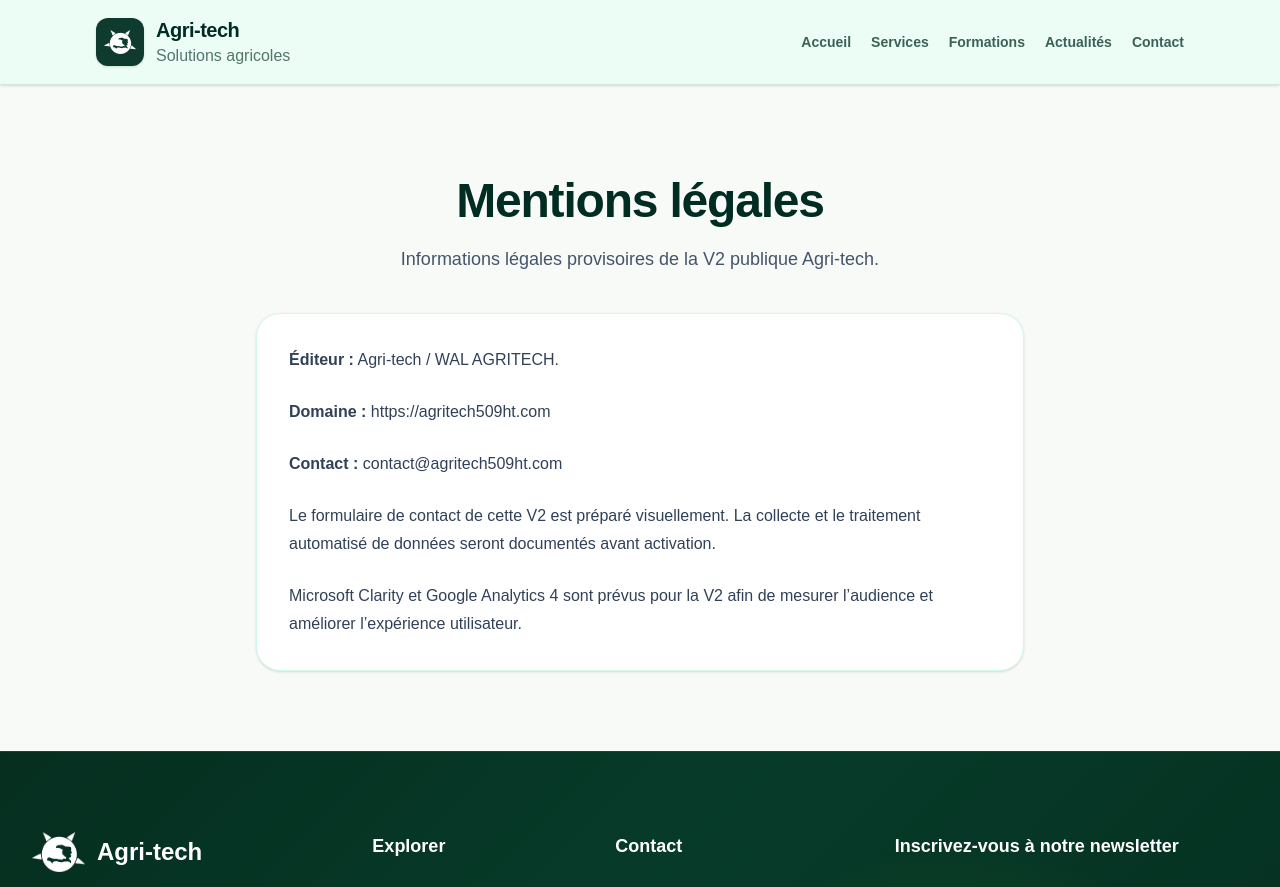
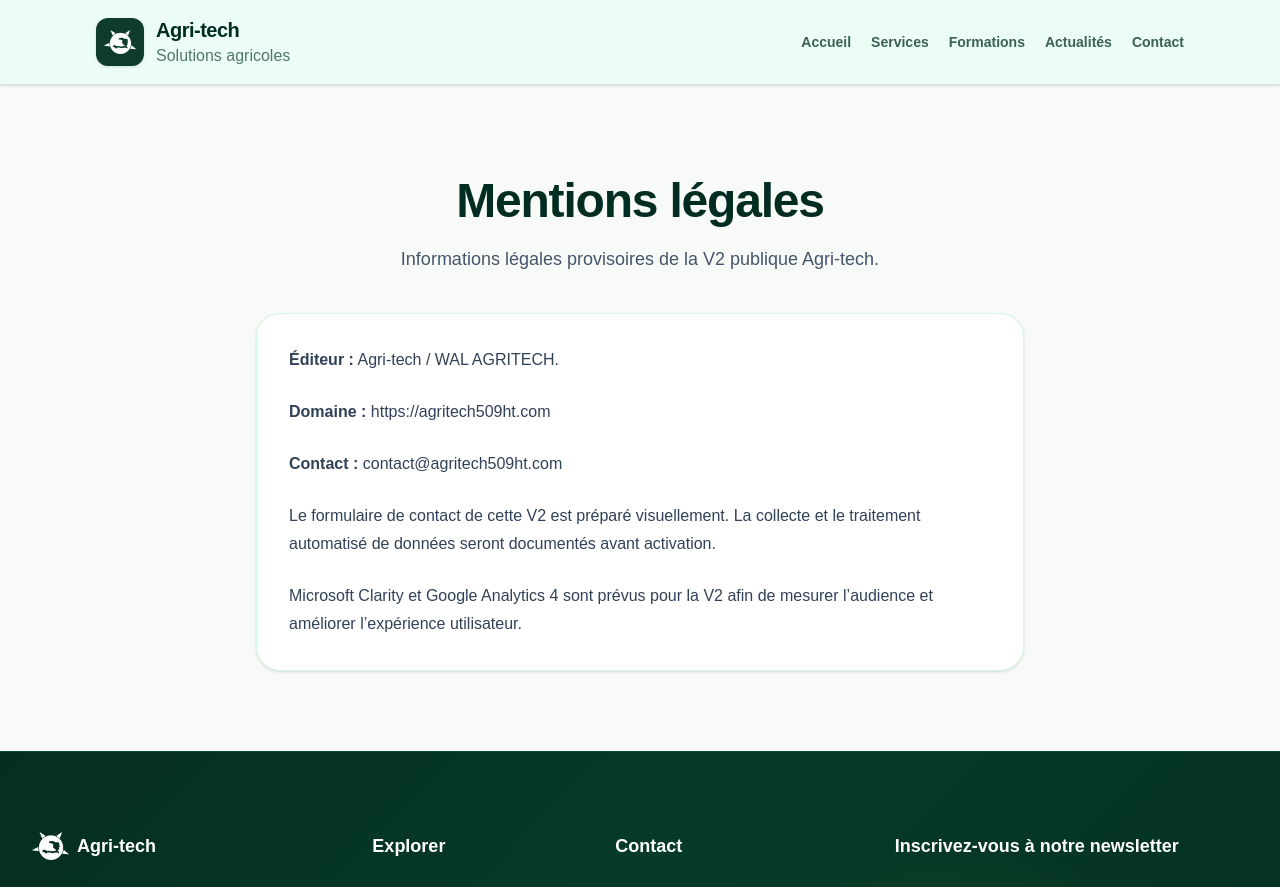
Before and after one commit to walterdarius100/agritech-v2, a Next.js app: page /mentions-legales in a window 1280 px wide. Shown: the top 887 px of the page. Built offline with nearby package versions, Linux system fonts and the light colour scheme.

Commit message:
Adjust footer brand sizing

```diff
--- a/src/components/layout/Footer.tsx
+++ b/src/components/layout/Footer.tsx
@@ -65,13 +65,13 @@ export function Footer() {
     <footer className="relative overflow-hidden border-t border-emerald-900 bg-[radial-gradient(circle_at_75%_85%,rgba(132,204,22,0.22),transparent_28%),linear-gradient(135deg,#052e1f_0%,#073b29_45%,#052e1f_100%)] text-white">
       <div className="mx-auto grid max-w-7xl gap-10 px-4 py-14 sm:px-6 md:grid-cols-2 lg:grid-cols-[1.2fr_0.8fr_0.95fr_1.45fr] lg:gap-12 lg:px-8 lg:py-20">
         <div>
-          <div className="flex items-center gap-3 text-2xl font-bold">
+          <div className="flex items-center gap-2 text-lg font-bold">
             <Image
               src="/images/brand/Untitled-1.png"
               alt="Logo Agri-tech"
-              width={48}
-              height={36}
-              className="h-10 w-auto object-contain"
+              width={28}
+              height={28}
+              className="h-7 w-auto object-contain"
             />
             {footerBrand.name}
           </div>
```
